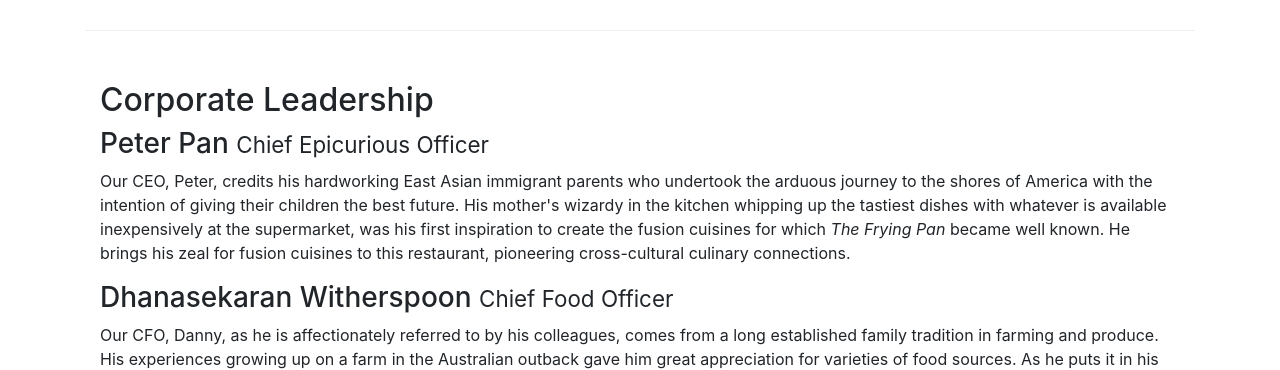
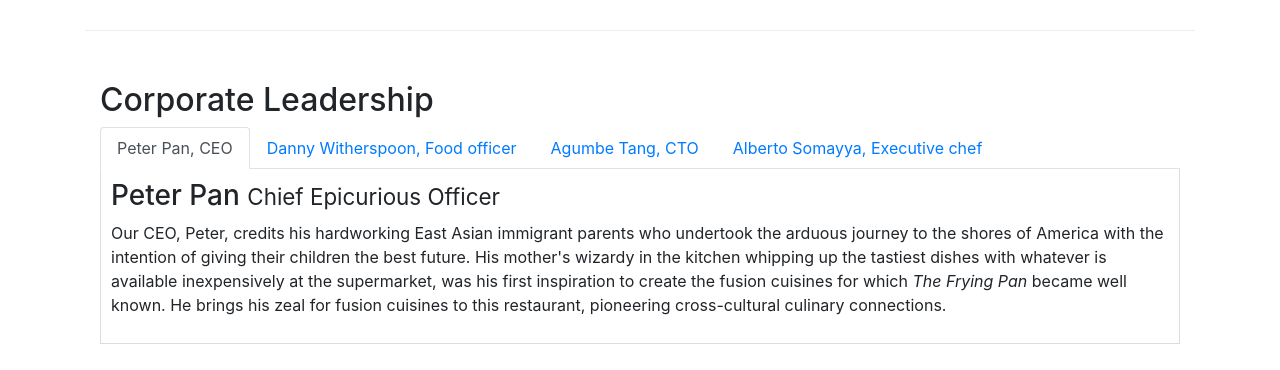
Before and after one commit to ayushj-02/Restaurant-App, a website: page aboutus.html in a window 1280 px wide. Shown: the part 920-1290 px from the top of the page. Drawn offline with nearby package versions, Linux system fonts and the light colour scheme.

Commit message:
Added Nav Tabs

```diff
--- a/aboutus.html
+++ b/aboutus.html
@@ -104,14 +104,42 @@
         <div class="row row-content">
             <div class="col-12">
                 <h2>Corporate Leadership</h2>
+                <ul class="nav nav-tabs">
+                    <li class="nav-item">
+                        <a href="#peter" role="tab" data-toggle="tab" class="nav-link active">Peter Pan, CEO</a>
+                    </li>
+                    <li class="nav-item">
+                        <a href="#danny" role="tab" data-toggle="tab" class="nav-link">Danny Witherspoon, Food officer</a>
+                    </li>
+                    <li class="nav-item">
+                        <a href="#agumbe" role="tab" data-toggle="tab" class="nav-link">Agumbe Tang, CTO</a>
+                    </li>
+                    <li class="nav-item">
+                        <a href="#alberto" role="tab" data-toggle="tab" class="nav-link">Alberto Somayya, Executive chef</a>
+                    </li>
+                </ul>
+                <div class="tab-content">
+                    <div role="tabpanel" class="tab-pane fade show active" id="peter">
                         <h3>Peter Pan <small>Chief Epicurious Officer</small></h3>
                         <p class=" d-none d-sm-block">Our CEO, Peter, credits his hardworking East Asian immigrant parents who undertook the arduous journey to the shores of America with the intention of giving their children the best future. His mother's wizardy in the kitchen whipping up the tastiest dishes with whatever is available inexpensively at the supermarket, was his first inspiration to create the fusion cuisines for which <em>The Frying Pan</em> became well known. He brings his zeal for fusion cuisines to this restaurant, pioneering cross-cultural culinary connections.</p>
+                    </div>
+
+
+                    <div role="tabpanel" class="tab-pane fade" id="danny">
                         <h3>Dhanasekaran Witherspoon <small>Chief Food Officer</small></h3>
                         <p class=" d-none d-sm-block">Our CFO, Danny, as he is affectionately referred to by his colleagues, comes from a long established family tradition in farming and produce. His experiences growing up on a farm in the Australian outback gave him great appreciation for varieties of food sources. As he puts it in his own words, <em>Everything that runs, wins, and everything that stays, pays!</em></p>
+                    </div>
+
+                    <div role="tabpanel" class="tab-pane fade" id="agumbe">
                         <h3>Agumbe Tang <small>Chief Taste Officer</small></h3>
                         <p class=" d-none d-sm-block">Blessed with the most discerning gustatory sense, Agumbe, our CTO, personally ensures that every dish that we serve meets his exacting tastes. Our chefs dread the tongue lashing that ensues if their dish does not meet his exacting standards. He lives by his motto, <em>You click only if you survive my lick.</em></p>
+                    </div>
+
+                    <div role="tabpanel" class="tab-pane fade" id="alberto">
                         <h3>Alberto Somayya <small>Executive Chef</small></h3>
                         <p class=" d-none d-sm-block">Award winning three-star Michelin chef with wide International experience having worked closely with whos-who in the culinary world, he specializes in creating mouthwatering Indo-Italian fusion experiences. He says, <em>Put together the cuisines from the two craziest cultures, and you get a winning hit! Amma Mia!</em></p>
+                    </div>
+                </div>
             </div>
        </div>
        <div class="row row-content">
--- a/css/styles.css
+++ b/css/styles.css
@@ -34,3 +34,10 @@
 .navbar-dark{
     background-color: #512DAB;
 }
+
+.tab-content {
+    border-left: 1px solid #ddd;
+    border-right: 1px solid #ddd;
+    border-bottom: 1px solid #ddd;
+    padding: 10px;
+}
```
Lines whose indentation alone changed are shown as unchanged.
